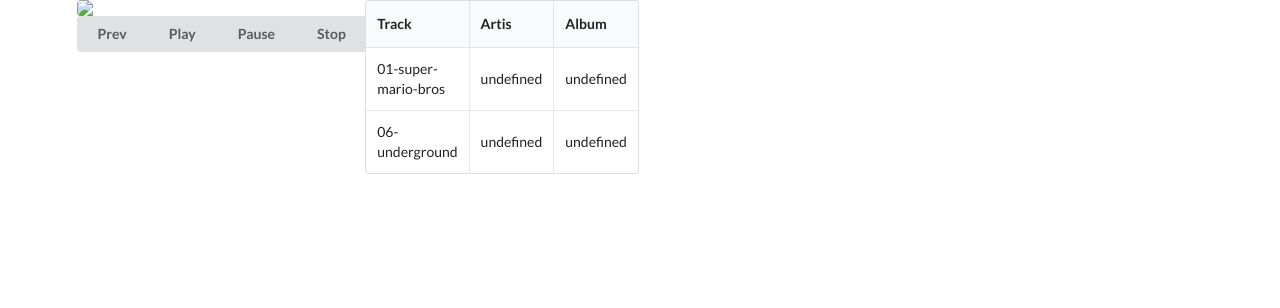
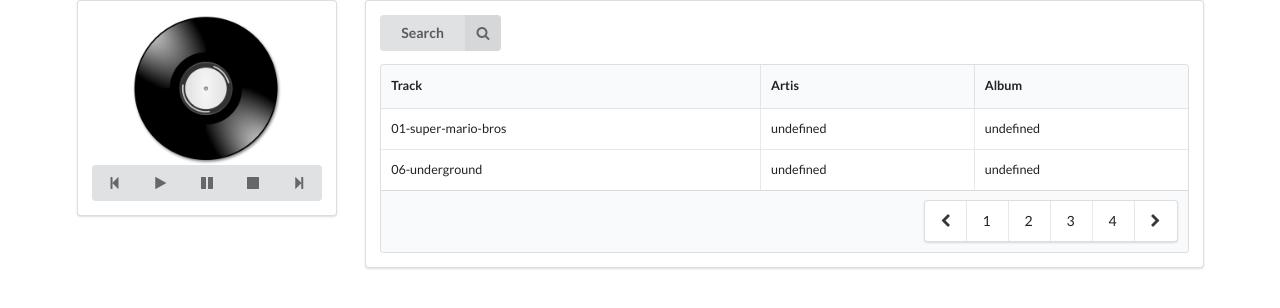
Before and after one commit to domingomartinezt/Jukebox, a plain HTML site: page index2.html in a window 1280 px wide. Drawn offline with nearby package versions, Linux system fonts and the light colour scheme.

Commit message:
buttons repaired

```diff
--- a/index2.html
+++ b/index2.html
@@ -10,20 +10,24 @@
 	<script src="semantic/dist/semantic.min.js"></script>
 </head>
 <body>
-	<div class="ui four column doubling stackable grid container">
-		<div class="column">
-			<img class="ui small rounded image" src="${playList[i].track_image_file}">
-			<div class="ui buttons">
-				<button class="ui button" id="prev">Prev</button>
-				<button class="ui button" id="play">Play</button>
-				<button class="ui button" id="pause">Pause</button>
-				<button class="ui button" id="stop">Stop</button>
-				<button class="ui button" id="next">Next</button>
-				<button class="ui button" id="search">Search</button>
+	<div class="ui two colum container">
+		<div class="ui stackable grid">
+			<div class="four wide column">
+				<div class="ui center aligned segment">
+					<img class="ui centered small rounded image" src="images/disc.png">
+					<div class="fluid ui buttons">
+						<button class="ui icon button" id="prev"><i class="step backward icon"></i></button>
+						<button class="ui icon button" id="play"><i class="play icon"></i></button>
+						<button class="ui icon button" id="pause"><i class="pause icon"></i></button>
+						<button class="ui icon button" id="stop"><i class="stop icon"></i></button>
+						<button class="ui icon button" id="next"><i class="step forward icon"></i></button>
 					</div>
 				</div>
-		<div class="column">
-			<table class="ui selectable celled table">
+			</div>
+			<div class="twelve wide column">
+				<div class="ui segment">
+					<button class="ui right labeled icon button" id="search">Search<i class="search icon"></i></button>
+					<table class="ui small selectable celled table">
 						<thead>
 							<tr>
 								<th>Track</th>
@@ -33,7 +37,25 @@
 						</thead>
 						<tbody id="table-body">
 						</tbody>
+						<tfoot>
+						    <tr><th colspan="3">
+						      <div class="ui right floated pagination menu">
+						        <a class="icon item">
+						          <i class="left chevron icon"></i>
+						        </a>
+						        <a class="item">1</a>
+						        <a class="item">2</a>
+						        <a class="item">3</a>
+						        <a class="item">4</a>
+						        <a class="icon item">
+						          <i class="right chevron icon"></i>
+						        </a>
+						      </div>
+						    </th>
+						  </tr>
+						</tfoot>
 					</table>
+				</div>
 			</div>
 			<script>
 
```
Lines whose indentation alone changed are shown as unchanged.
